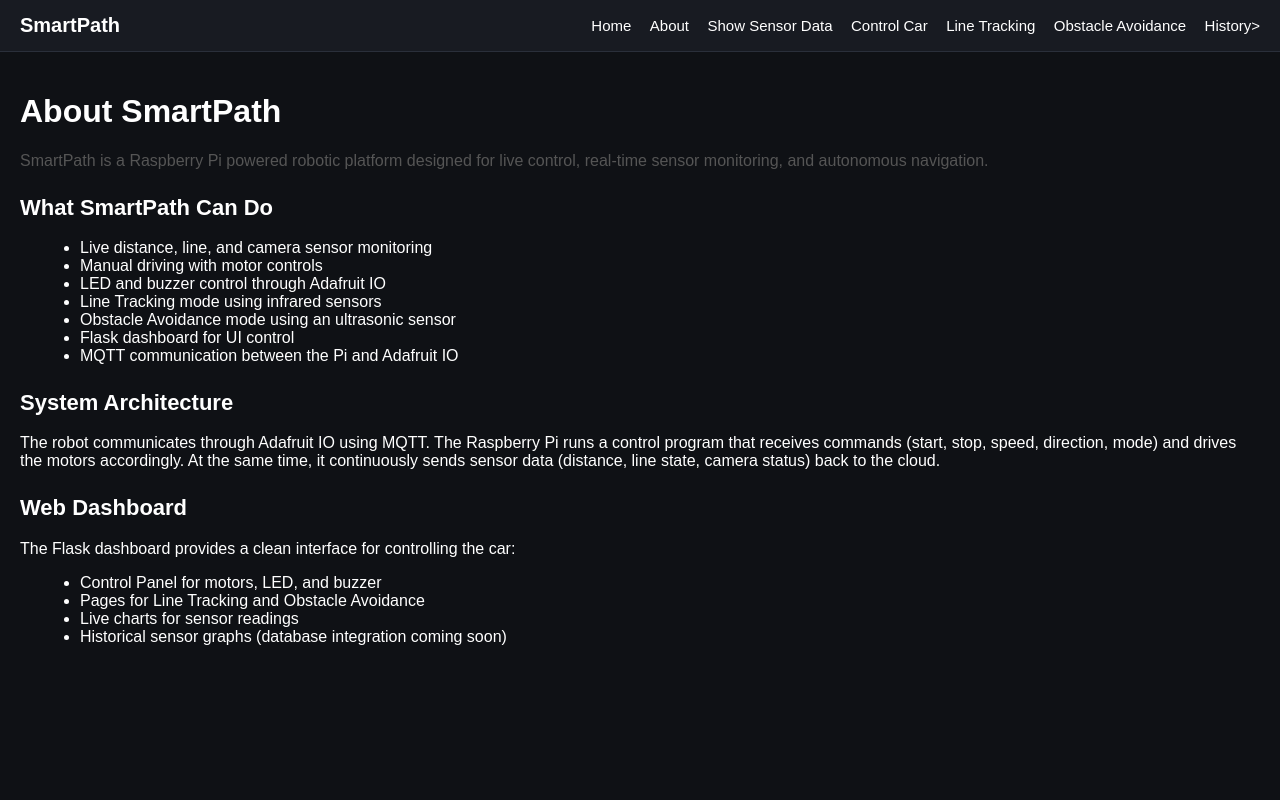
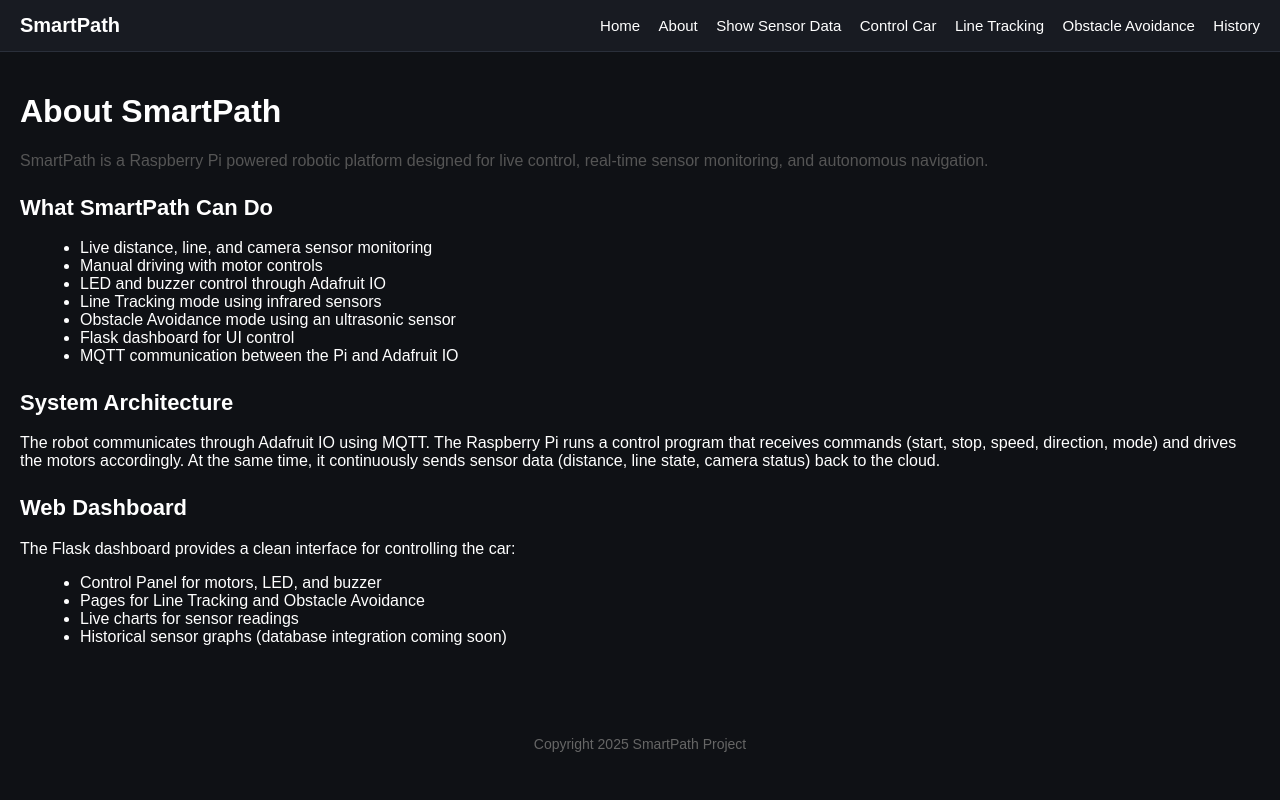
Before and after one commit to CunninghamLi/smartrobotproject, a Flask app: page /about in a window 1280 px wide. Run offline with Flask 3, Linux system fonts and the light colour scheme; some libraries are stand-ins or nearby versions.

Commit message:
Added footer

```diff
--- a/flask_dashboard/templates/base.html
+++ b/flask_dashboard/templates/base.html
@@ -16,12 +16,15 @@
             <a href="/control">Control Car</a>
             <a href="/line">Line Tracking</a>
             <a href="/obstacle">Obstacle Avoidance</a>
-            <a href="/history">History></a>
+            <a href="{{ url_for('history') }}">History</a>
         </div>
     </nav>
 
     <main class="container">
         {% block content %}{% endblock %}
     </main>
+    <footer style="text-align:center; padding:15px; margin-top:40px; color:#666; font-size:14px;">
+    Copyright 2025 SmartPath Project
+</footer>
 </body>
 </html>
```
